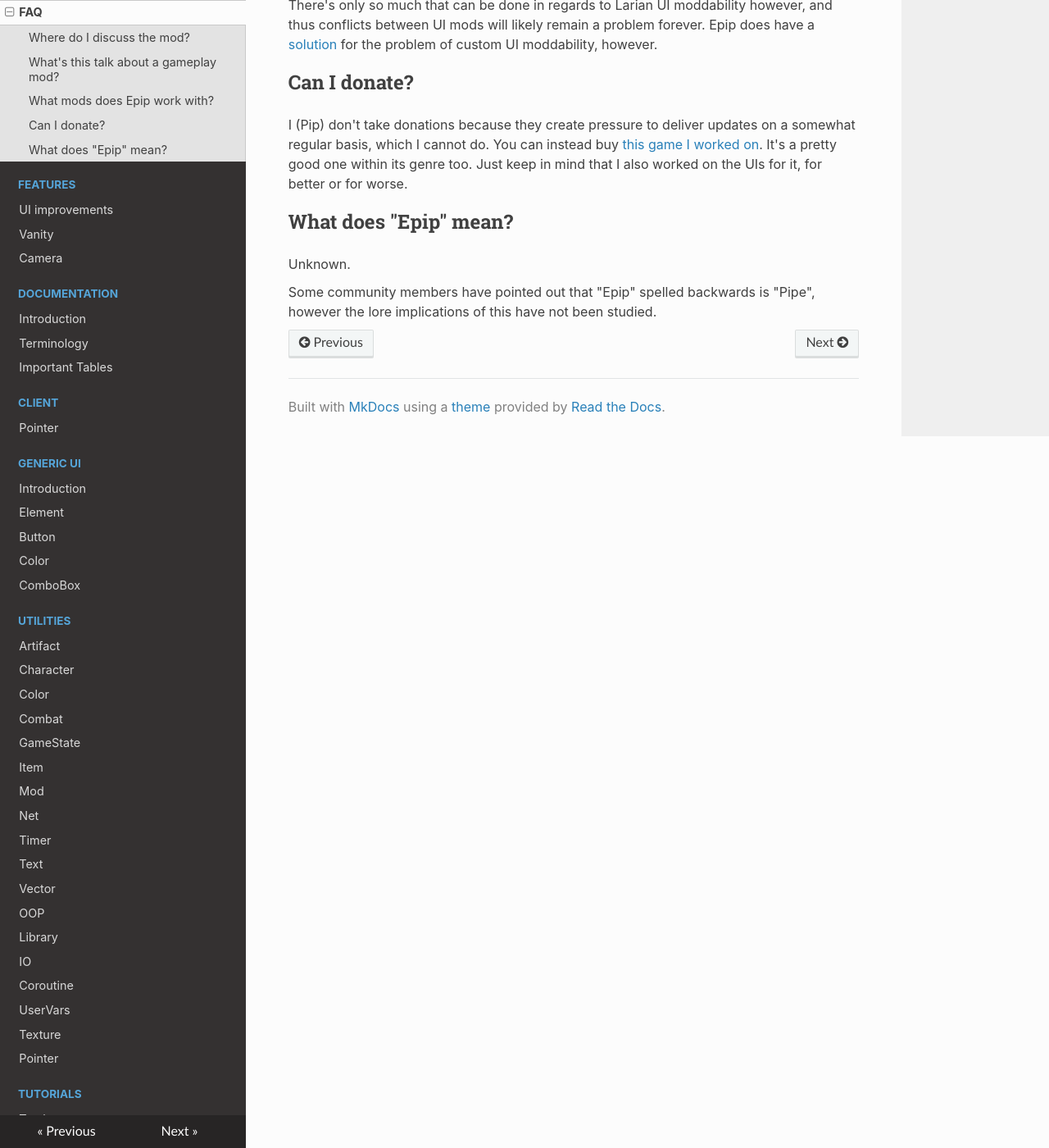
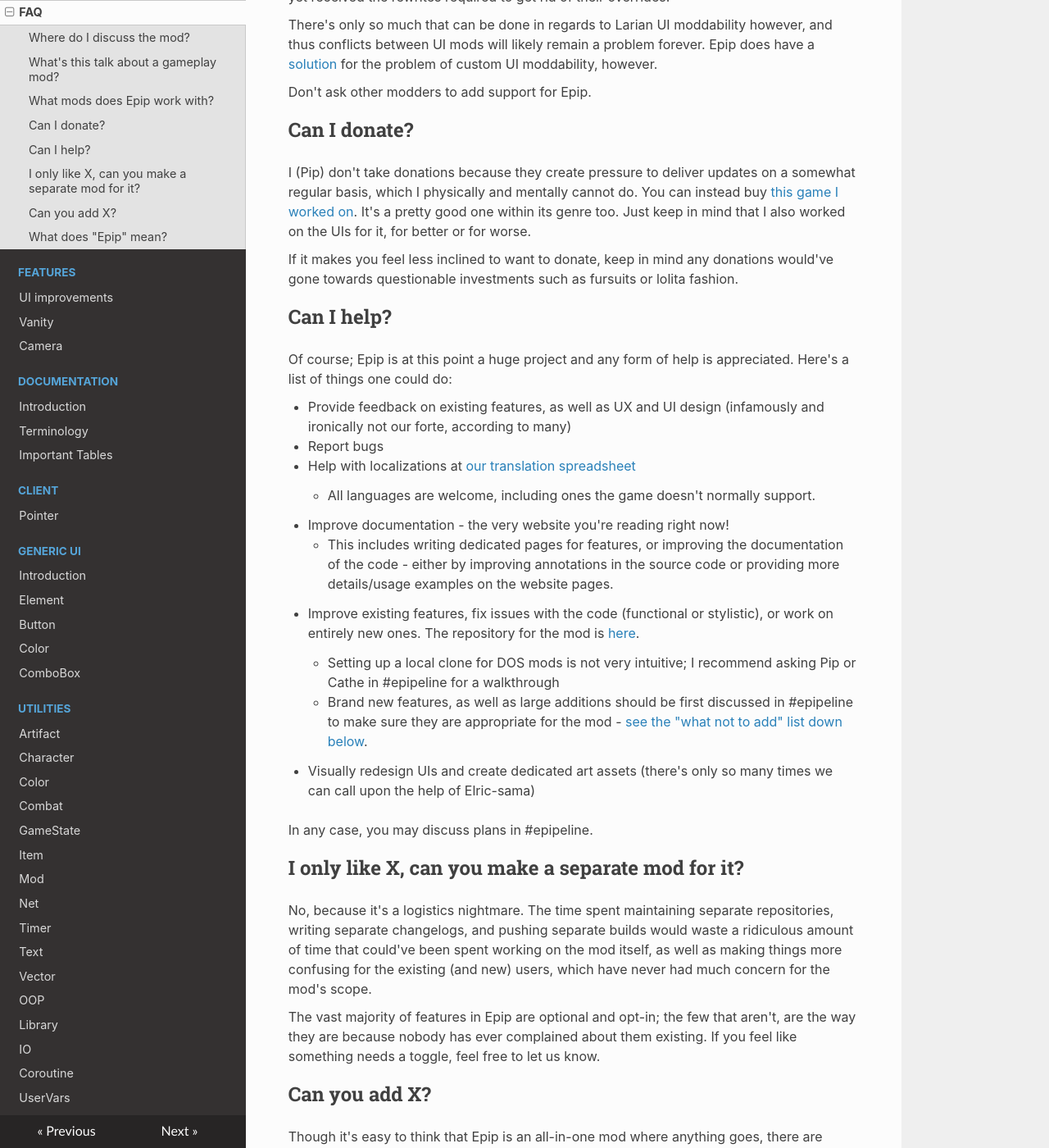
Before and after one commit to PinewoodPip/epip, an MkDocs documentation site: the page built from docs/Info/faq.md, in a window 1280 px wide and 1400 px high, scrolled down 1209 px. Shown: the whole window at 82% size. Built offline with MkDocs 1.6.1, drawn with Linux system fonts in a browser that asks for light colours; nearby versions of some CDN libraries; some of the changed text lies outside the part shown.

Commit message:
Update FAQ

```diff
--- a/docs/Info/faq.md
+++ b/docs/Info/faq.md
@@ -1,8 +1,8 @@
 # FAQ
 
 ## Where do I discuss the mod?
-The Epic Encounters discord and their feedback/bugs channels are the right places.
-The *#epipeline* channel there should be used for development-related discussion.
+The [Epic Encounters](https://discord.gg/jjCVSy4) discord and their feedback/bugs channels are the right places.
+The [*#epipeline*](https://discord.gg/SevYmQc573) channel there can also be used for development-related discussion.
 
 There is no "Pip discord"; its existence is a myth fabricated by a certain Subnautica fan.
 
@@ -11,7 +11,7 @@ Initially, Epip started out as a gameplay mod after development of EE went on hi
 
 The gameplay mod is available [here](https://drive.google.com/file/d/1HqxEzlXaZa4AMRpCybDPvZ2IyFjAL0J0/view?usp=sharing), and its changes are documented in [this document](https://docs.google.com/document/d/12NQOeM9Qr1Hu0gAdgRvydeF8WcYPvcmvFaqIfiIyRUs/edit?usp=sharing). You may also get it through Mel's auto-updater.
 
-There are no plans to work on any further gameplay changes.
+There are no plans to work on any further gameplay changes. Check out Derpy's mod for a different take on EE balancing.
 
 ## What mods does Epip work with?
 Due to the nature of UI modding and the scope of the project, any other mods that alter UI will likely see problems.
@@ -38,8 +38,42 @@ Advancements in UI modding and our expertise have made it possible to remove a l
 
 There's only so much that can be done in regards to Larian UI moddability however, and thus conflicts between UI mods will likely remain a problem forever. Epip does have a [solution](../Documentation/Client/UI/Generic/Introduction.md) for the problem of custom UI moddability, however.
 
+Don't ask other modders to add support for Epip.
+
 ## Can I donate?
-I (Pip) don't take donations because they create pressure to deliver updates on a somewhat regular basis, which I cannot do. You can instead buy [this game I worked on](https://store.steampowered.com/app/1477950/Lazy_Galaxy_2/). It's a pretty good one within its genre too. Just keep in mind that I also worked on the UIs for it, for better or for worse.
+I (Pip) don't take donations because they create pressure to deliver updates on a somewhat regular basis, which I physically and mentally cannot do. You can instead buy [this game I worked on](https://store.steampowered.com/app/1477950/Lazy_Galaxy_2/). It's a pretty good one within its genre too. Just keep in mind that I also worked on the UIs for it, for better or for worse.
+
+If it makes you feel less inclined to want to donate, keep in mind any donations would've gone towards questionable investments such as fursuits or lolita fashion.
+
+## Can I help?
+Of course; Epip is at this point a huge project and any form of help is appreciated. Here's a list of things one could do:
+
+- Provide feedback on existing features, as well as UX and UI design (infamously and ironically not our forte, according to many)
+- Report bugs
+- Help with localizations at [our translation spreadsheet](https://docs.google.com/spreadsheets/d/1N590ol649CFsMJuU2-UNBqWQP8cONo-CnUCcC1TPRgI/)
+    - All languages are welcome, including ones the game doesn't normally support.
+- Improve documentation - the very website you're reading right now!
+    - This includes writing dedicated pages for features, or improving the documentation of the code - either by improving annotations in the source code or providing more details/usage examples on the website pages.
+- Improve existing features, fix issues with the code (functional or stylistic), or work on entirely new ones. The repository for the mod is [here](https://github.com/PinewoodPip/EpipEncounters).
+    - Setting up a local clone for DOS mods is not very intuitive; I recommend asking Pip or Cathe in #epipeline for a walkthrough
+    - Brand new features, as well as large additions should be first discussed in #epipeline to make sure they are appropriate for the mod - [see the "what not to add" list down below](#can-you-add-x).
+- Visually redesign UIs and create dedicated art assets (there's only so many times we can call upon the help of Elric-sama)
+
+In any case, you may discuss plans in #epipeline.
+
+## I only like X, can you make a separate mod for it?
+No, because it's a logistics nightmare. The time spent maintaining separate repositories, writing separate changelogs, and pushing separate builds would waste a ridiculous amount of time that could've been spent working on the mod itself, as well as making things more confusing for the existing (and new) users, which have never had much concern for the mod's scope.
+
+The vast majority of features in Epip are optional and opt-in; the few that aren't, are the way they are because nobody has ever complained about them existing. If you feel like something needs a toggle, feel free to let us know.
+
+## Can you add X?
+Though it's easy to think that Epip is an all-in-one mod where anything goes, there are moderately strict guidelines for features that are either inappropriate or out of scope, listed as follows.
+
+- **Features only relevant to vanilla**: Epip primarily targets EE, as it is what the team enjoys playing (and Epip wouldn't exist without it). Note that this does not exclude features or integrations with other noteworthy overhauls such as Conflux.
+- **Features that encourage tedious or degenerate playstyles**: an example being macroing spells to prebuff more efficiently; such features lead the users to habits that ultimately make the game less enjoyable - this makes no sense in a QoL mod.
+- **Cheats or developer features outside of developer mode**: the simple reason being that making such cheats accessible encourages users to mess with game balance before they understand it. Keeping such features locked behind a simple json edit or the creation of a mod ensures users have to at least think twice before making any questionable changes.
+- **Fixes or workarounds for other mods**: not our responsibility. Features such as the world tooltip improvements or vanity exist because we were able to improve upon the concepts of the original works, not because there was anything fundamentally broken about them.
+- **Server-side systems**: Epip is primarily a client QoL mod. Any server-side systems exist out of pure necessity, and EE Core already offers a phenomenal gameplay-oriented library that I do not think I (Pip) could improve much on. Wrappers around EE systems are for this same reason minimal.
 
 ## What does "Epip" mean?
 Unknown.
```
